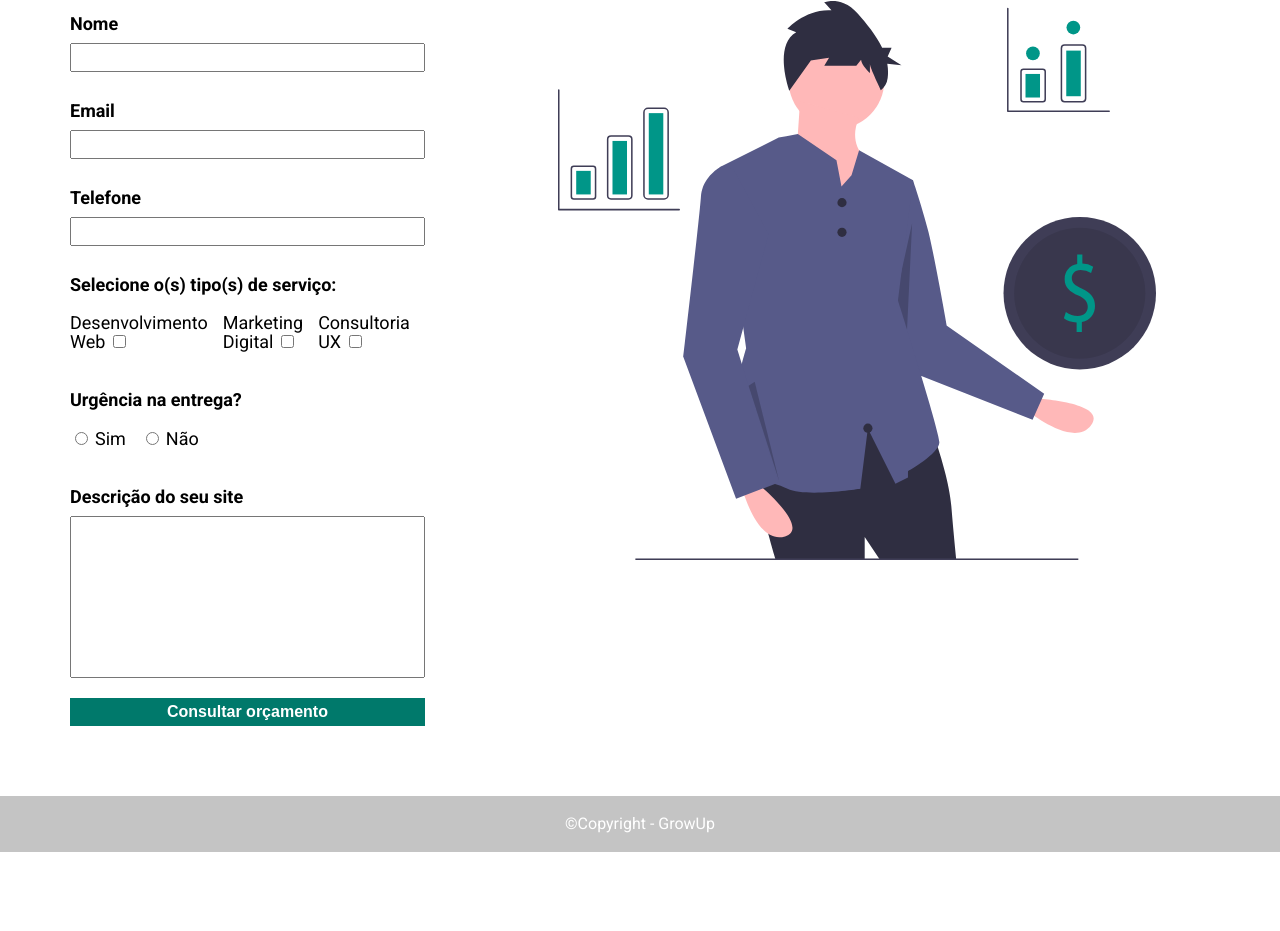
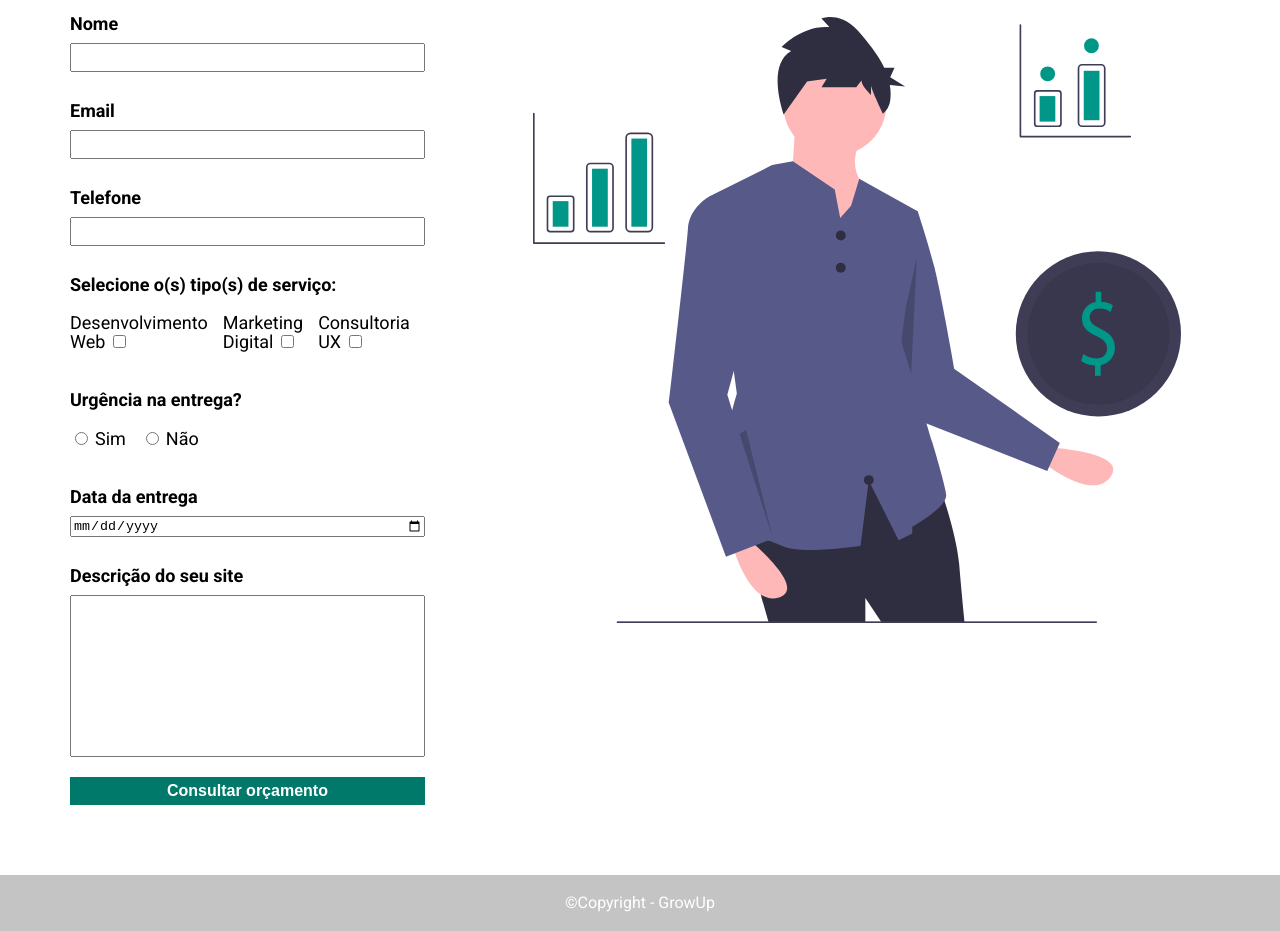
Before and after one commit to vitorKogawa/growup, a plain HTML site: page pages/orcamento.html in a window 1280 px wide. Shown: the part 321-1252 px from the top of the page. Before the commit the page ends 1173 px from the top, so only its background shows below. Drawn offline with Linux system fonts and the light colour scheme.

Commit message:
add campo data de entrega no formulário de orçamento

```diff
--- a/pages/orcamento.html
+++ b/pages/orcamento.html
@@ -82,6 +82,10 @@
                     </div>
                 </div>
                 <div class="form-field-wrapper">
+                    <label class="label-form">Data da entrega</label>
+                    <input type="date" name="data_entrega" id="data_entrega">
+                </div>
+                <div class="form-field-wrapper">
                     <label class="label-form">Descrição do seu site</label>
                     <textarea name="descricao" id="descricao" cols="30" rows="10"></textarea>
                 </div>
```
